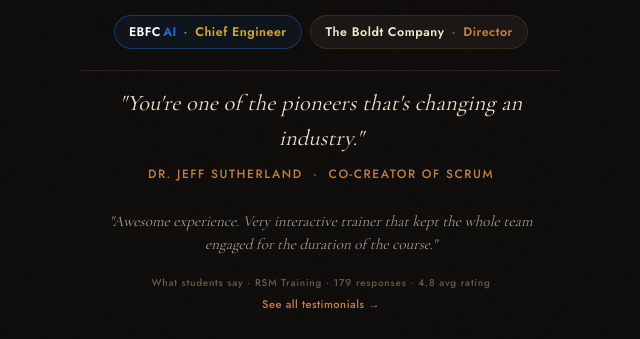
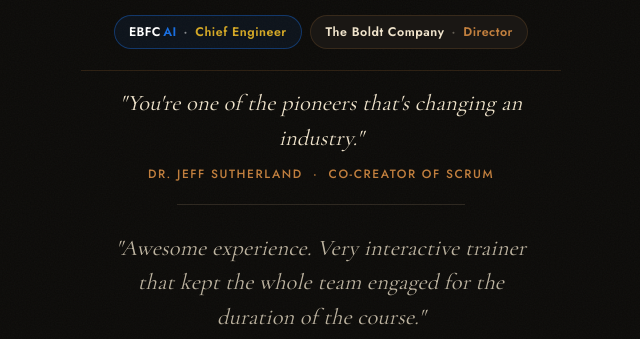
Before and after one commit to felipe-ebfc/felipe-engineer, a plain HTML site: page index.html in a window 1280 px wide. Shown: the part 260-599 px from the top of the page, without its empty margins (319-959 px from the left). Drawn offline with nearby package versions, Linux system fonts and the light colour scheme.

Commit message:
fix: match testimonial quote size to Sutherland quote (1.4rem), add divider, fix /testimonials 404 via cleanUrls

```diff
--- a/index.html
+++ b/index.html
@@ -347,14 +347,15 @@
       </blockquote>
 
       <!-- PROOF STRIP -->
-      <div class="proof-strip" style="width:100%; text-align:center; margin:1.2rem 0 0.4rem; opacity:0; animation:rise 0.7s var(--easing) 0.38s forwards;">
-        <div class="proof-quotes" style="position:relative; height:3.6rem; overflow:hidden;">
+      <div style="width:60%; max-width:400px; margin:0.8rem auto; border-top:1px solid rgba(196,164,132,0.18);"></div>
+      <div class="proof-strip" style="width:100%; text-align:center; margin:0.8rem 0 0.4rem; opacity:0; animation:rise 0.7s var(--easing) 0.38s forwards;">
+        <div class="proof-quotes" style="position:relative; min-height:5rem; overflow:hidden;">
           <div id="proofTrack" style="transition:opacity 0.6s ease;">
-            <p id="proofText" style="font-family:var(--font-display); font-style:italic; font-size:0.95rem; color:var(--sand); line-height:1.5; margin:0; padding:0 1rem; opacity:0.85;">"Awesome experience. Very interactive trainer that kept the whole team engaged for the duration of the course."</p>
+            <p id="proofText" style="font-family:var(--font-display); font-style:italic; font-size:1.4rem; color:var(--sand); line-height:1.55; margin:0; padding:0 1.5rem; letter-spacing:0.01em;">"Awesome experience. Very interactive trainer that kept the whole team engaged for the duration of the course."</p>
           </div>
         </div>
-        <p style="font-family:var(--font-ui); font-size:0.62rem; font-weight:500; color:var(--sand-dim); letter-spacing:0.08em; margin-top:0.45rem; opacity:0.6;">What students say · RSM Training · 179 responses · 4.8 avg rating</p>
-        <a href="/testimonials" style="font-family:var(--font-ui); font-size:0.7rem; font-weight:500; color:var(--copper); text-decoration:none; letter-spacing:0.04em; display:inline-block; margin-top:0.35rem; transition:color 0.2s;">See all testimonials →</a>
+        <p style="font-family:var(--font-ui); font-size:0.78rem; font-weight:500; color:var(--sand-dim); letter-spacing:0.08em; margin-top:0.55rem; opacity:0.6;">What students say · RSM Training · 179 responses · 4.8 avg rating</p>
+        <a href="/testimonials" style="font-family:var(--font-ui); font-size:0.78rem; font-weight:500; color:var(--copper); text-decoration:none; letter-spacing:0.04em; display:inline-block; margin-top:0.35rem; transition:color 0.2s;">See all testimonials →</a>
       </div>
 
       <script>
```
Also changed, not shown: vercel.json (added).
